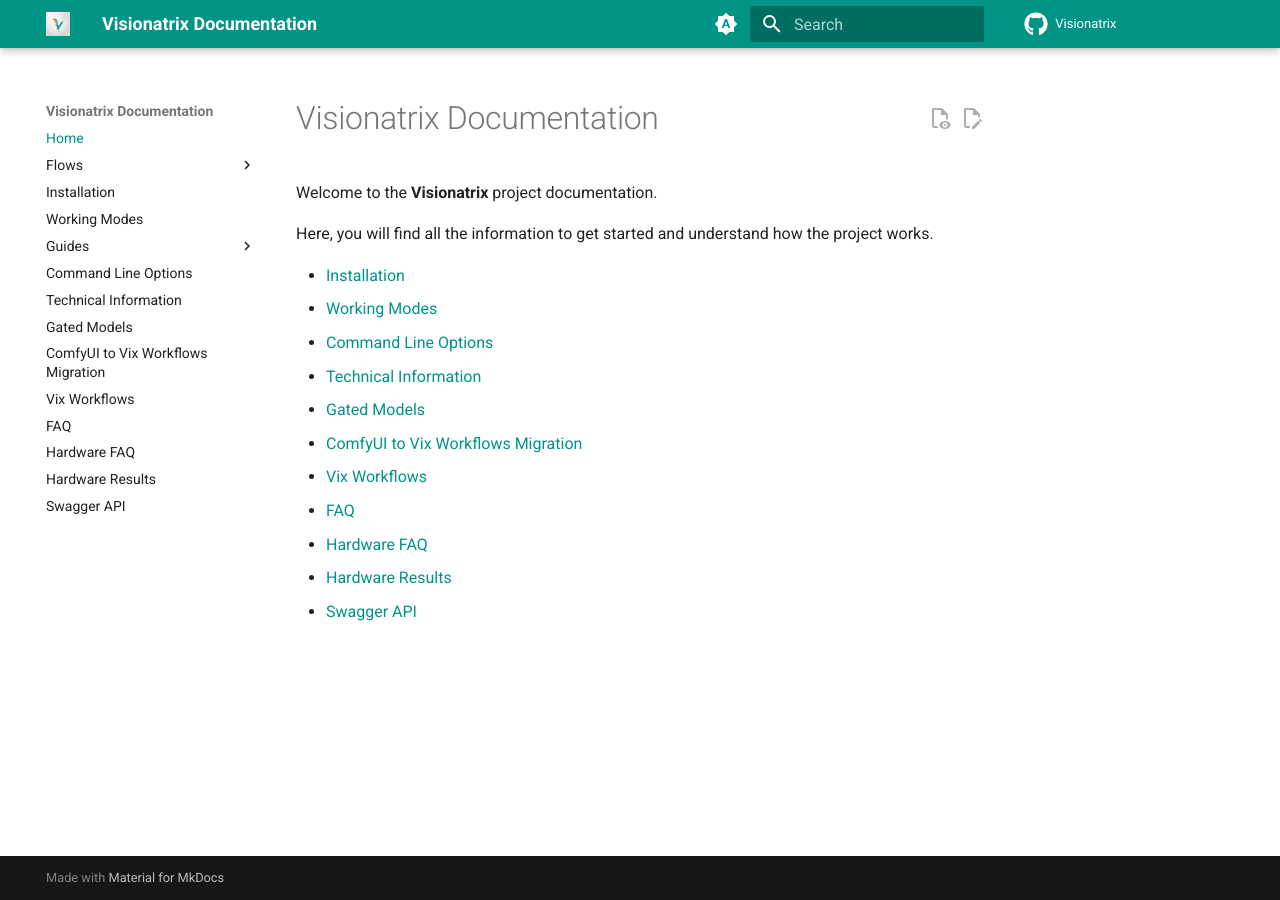
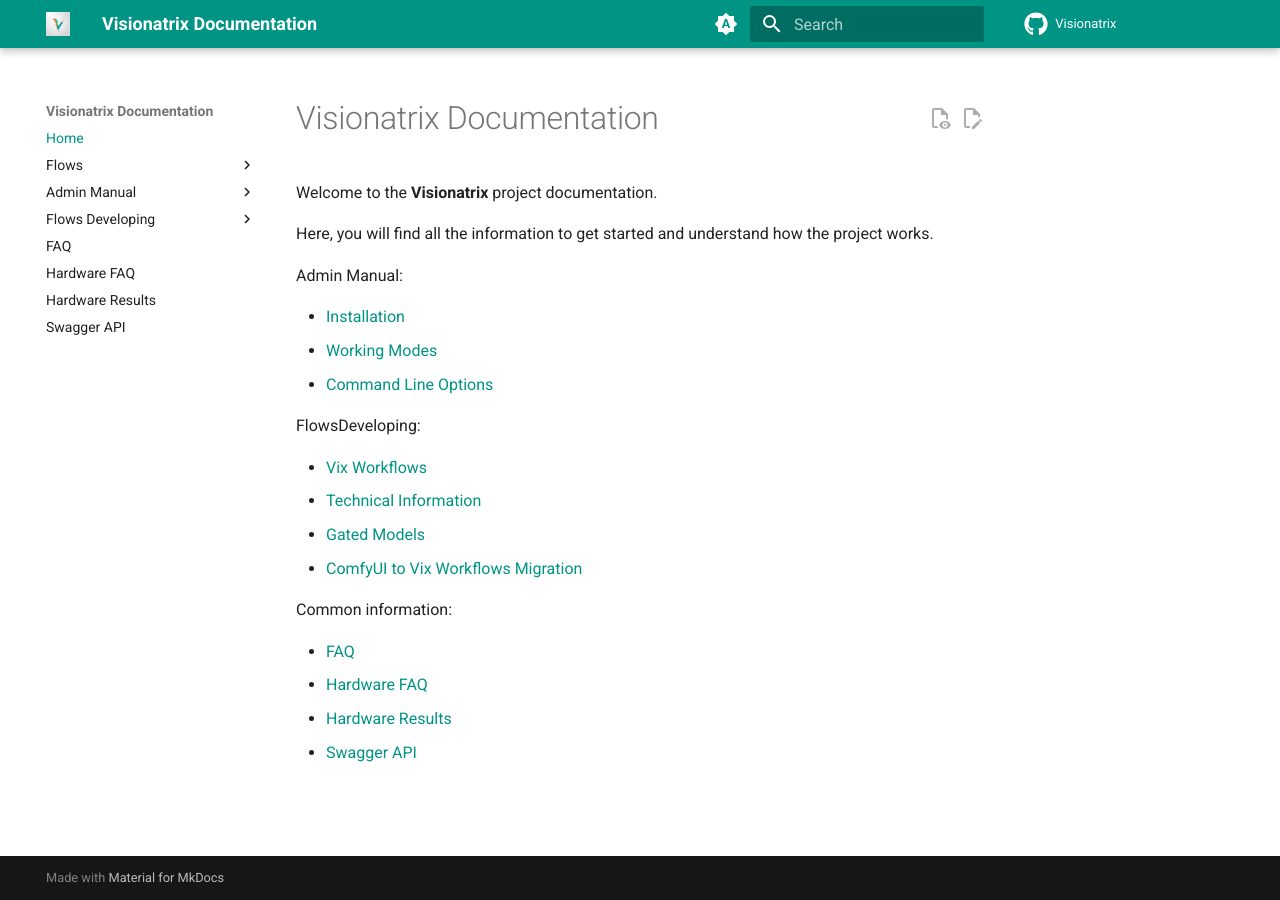
Before and after one commit to Visionatrix/VixFlowsDocs, an MkDocs documentation site: the page built from docs/index.md, in a window 1280 px wide. Built offline with MkDocs 1.6.1 and Material for MkDocs 9.7.7, drawn with Linux system fonts in a browser that asks for light colours; comment, search, counter and statistics services are not loaded.

Commit message:
refactored documentation
Signed-off-by: Alexander Piskun <bigcat88@icloud.com>

```diff
--- a/docs/index.md
+++ b/docs/index.md
@@ -4,13 +4,21 @@
 
 Here, you will find all the information to get started and understand how the project works.
 
-- [Installation](installation.md)
-- [Working Modes](working_modes.md)
-- [Command Line Options](command_line_options.md)
-- [Technical Information](technical_information.md)
-- [Gated Models](gated_models.md)
-- [ComfyUI to Vix Workflows Migration](comfyui_vix_migration.md)
-- [Vix Workflows](vix_workflows.md)
+Admin Manual:
+
+  - [Installation](AdminManual/installation.md)
+  - [Working Modes](AdminManual/WorkingModes/working_modes.md)
+  - [Command Line Options](AdminManual/command_line_options.md)
+
+FlowsDeveloping:
+
+  - [Vix Workflows](FlowsDeveloping/vix_workflows.md)
+  - [Technical Information](FlowsDeveloping/technical_information.md)
+  - [Gated Models](FlowsDeveloping/gated_models.md)
+  - [ComfyUI to Vix Workflows Migration](FlowsDeveloping/comfyui_vix_migration.md)
+
+Common information:
+
 - [FAQ](faq.md)
 - [Hardware FAQ](hardware_faq.md)
 - [Hardware Results](hardware_results.md)
--- a/mkdocs.yml
+++ b/mkdocs.yml
@@ -32,16 +32,17 @@
       - Human Face Detailer: Flows/HumanFaceDetailer.md
       - Flux 1: Flows/Flux_1.md
       - Inpaint: Flows/Inpaint.md
-  - Installation: installation.md
-  - Working Modes: working_modes.md
-  - Guides:
-      - Overview: Guides/index.md
-      - Worker to the Database: Guides/worker_to_database.md
-  - Command Line Options: command_line_options.md
-  - Technical Information: technical_information.md
-  - Gated Models: gated_models.md
-  - ComfyUI to Vix Workflows Migration: comfyui_vix_migration.md
-  - Vix Workflows: vix_workflows.md
+  - Admin Manual:
+      - Installation: AdminManual/installation.md
+      - Working Modes:
+          - Overview: AdminManual/WorkingModes/working_modes.md
+          - Worker to the Database: AdminManual/WorkingModes/worker_to_database.md
+      - Command Line Options: AdminManual/command_line_options.md
+  - Flows Developing:
+      - Overview: FlowsDeveloping/vix_workflows.md
+      - Technical Information: FlowsDeveloping/technical_information.md
+      - Gated Models: FlowsDeveloping/gated_models.md
+      - ComfyUI to Vix Workflows Migration: FlowsDeveloping/comfyui_vix_migration.md
   - FAQ: faq.md
   - Hardware FAQ: hardware_faq.md
   - Hardware Results: hardware_results.md
```
Also changed, not shown: docs/AdminManual/WorkingModes/working_modes.md (renamed from docs/working_modes.md, +1 -1 lines), docs/AdminManual/command_line_options.md (renamed from docs/command_line_options.md, +2 -2 lines), docs/AdminManual/installation.md (added, +157 -0 lines), docs/FlowsDeveloping/technical_information.md (renamed from docs/technical_information.md, +0 -38 lines), docs/Guides/index.md (deleted, +0 -3 lines), docs/installation.md (deleted, +0 -83 lines), docs/AdminManual/WorkingModes/worker_to_database.md (renamed from docs/Guides/worker_to_database.md), docs/FlowsDeveloping/comfyui_vix_migration.md (renamed from docs/comfyui_vix_migration.md), docs/FlowsDeveloping/gated_models.md (renamed from docs/gated_models.md), docs/FlowsDeveloping/vix_workflows.md (renamed from docs/vix_workflows.md), 7 other files.
